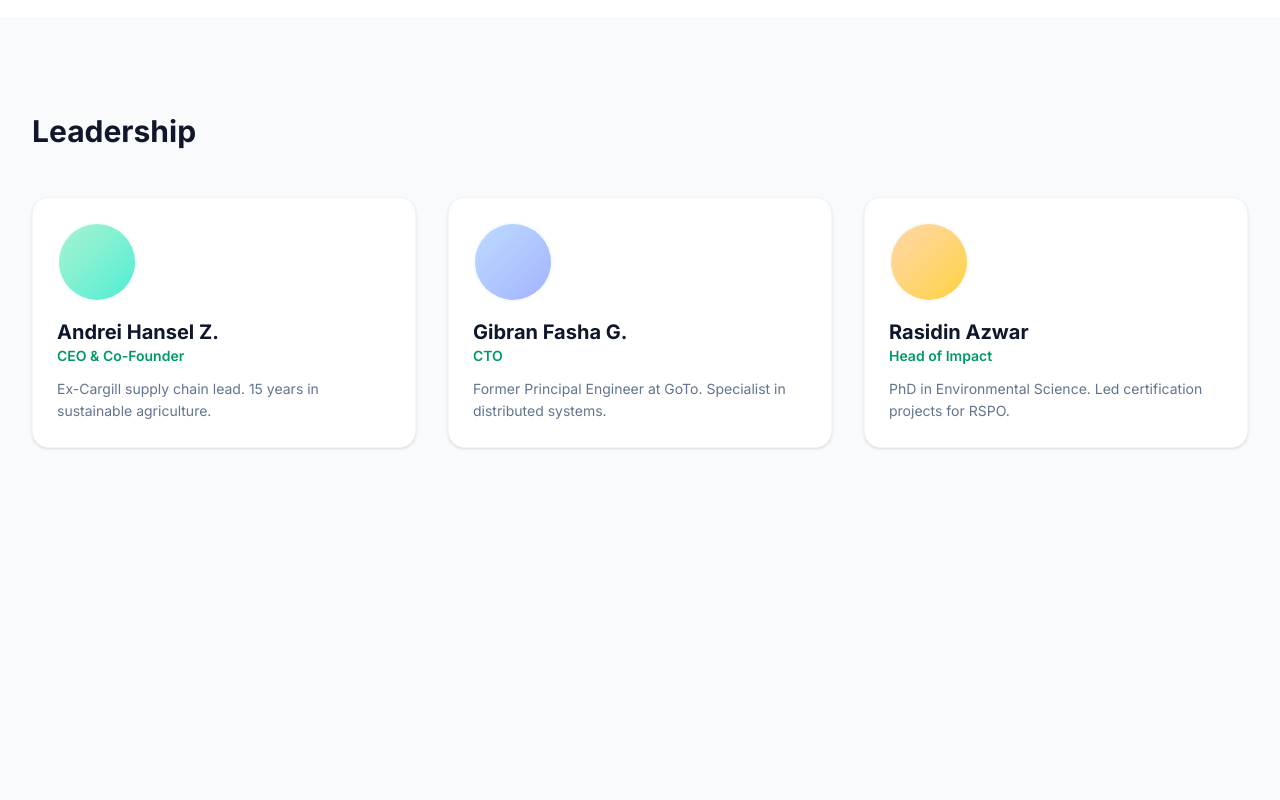
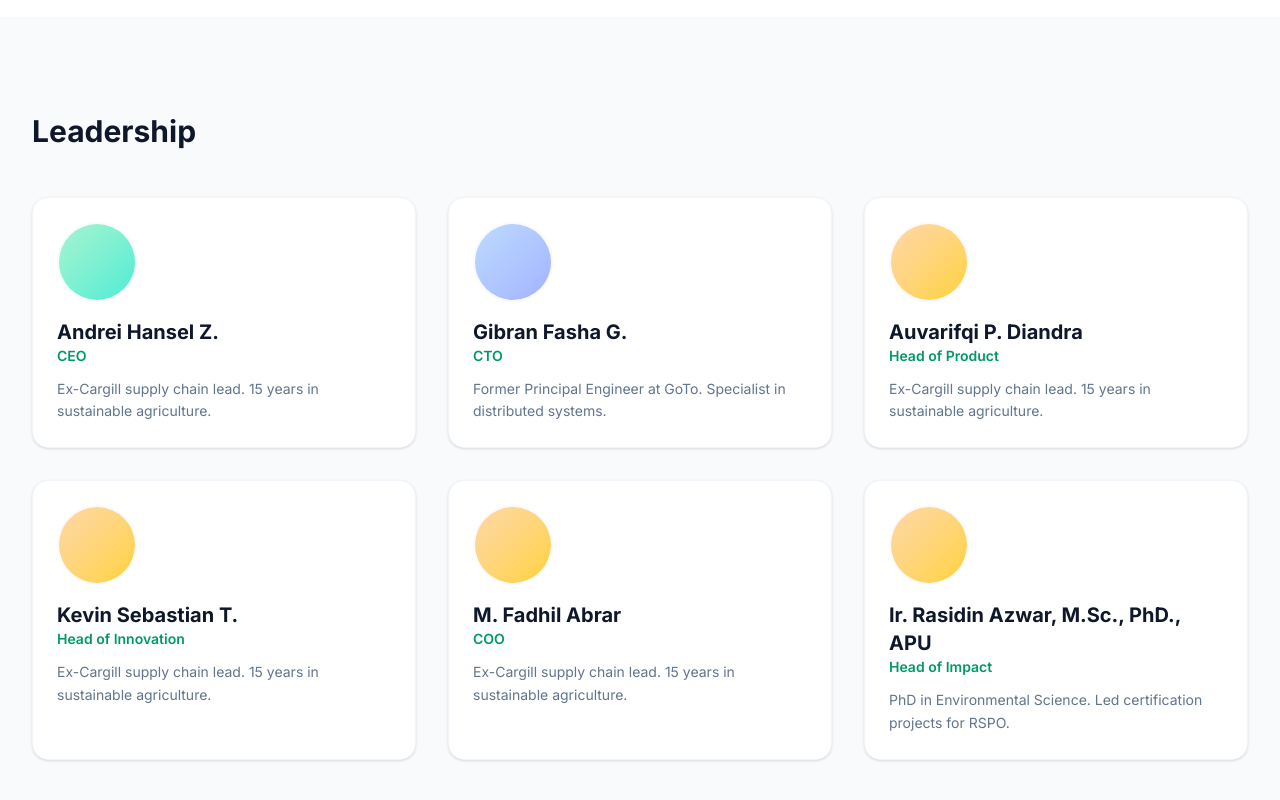
Before and after one commit to Sagaa-Teknologi-Nusantara/palmvue-website, a Next.js app: page /company in a window 1280 px wide. Shown: the part 1001-1801 px from the top of the page. Before the commit the page ends 1545 px from the top, so only its background shows below. Built offline with nearby package versions, Linux system fonts and the light colour scheme.

Commit message:
feat: add company page with hero, core values, and leadership sections

```diff
--- a/app/company/page.tsx
+++ b/app/company/page.tsx
@@ -73,9 +73,12 @@ export default function CompanyPage() {
                     <h2 className="text-3xl font-bold text-slate-900 mb-12">Leadership</h2>
                     <div className="grid md:grid-cols-3 gap-8">
                         {[
-                            { name: "Andrei Hansel Z.", role: "CEO & Co-Founder", bio: "Ex-Cargill supply chain lead. 15 years in sustainable agriculture." },
+                            { name: "Andrei Hansel Z.", role: "CEO", bio: "Ex-Cargill supply chain lead. 15 years in sustainable agriculture." },
                             { name: "Gibran Fasha G.", role: "CTO", bio: "Former Principal Engineer at GoTo. Specialist in distributed systems." },
-                            { name: "Rasidin Azwar", role: "Head of Impact", bio: "PhD in Environmental Science. Led certification projects for RSPO." }
+                            { name: "Auvarifqi P. Diandra", role: "Head of Product", bio: "Ex-Cargill supply chain lead. 15 years in sustainable agriculture." },
+                            { name: "Kevin Sebastian T.", role: "Head of Innovation", bio: "Ex-Cargill supply chain lead. 15 years in sustainable agriculture." },
+                            { name: "M. Fadhil Abrar", role: "COO", bio: "Ex-Cargill supply chain lead. 15 years in sustainable agriculture." },
+                            { name: "Ir. Rasidin Azwar, M.Sc., PhD., APU", role: "Head of Impact", bio: "PhD in Environmental Science. Led certification projects for RSPO." }
                         ].map((leader, i) => (
                             <motion.div
                                 key={i}
```
